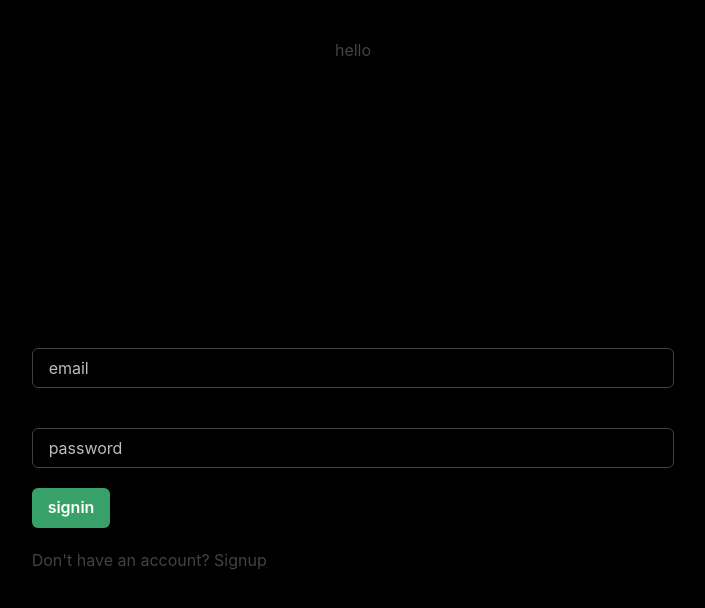
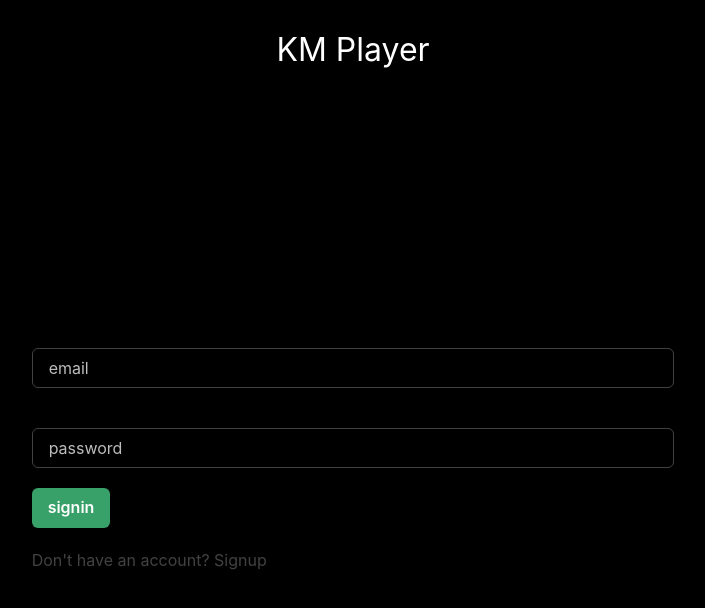
Before and after one commit to arkarhtethan/nextjs-player, a Next.js app: page /signin in a window 1280 px wide. Shown: the top 608 px of the page, without its empty margins (287-992 px from the left). Built offline with nearby package versions, Linux system fonts and the light colour scheme.

Commit message:
Title added

```diff
--- a/components/authForm.tsx
+++ b/components/authForm.tsx
@@ -1,4 +1,4 @@
-import { Box, Flex } from '@chakra-ui/layout';
+import { Box, Flex, Text } from '@chakra-ui/layout';
 import { Button, Input } from '@chakra-ui/react';
 import Link from 'next/link';
 import { useRouter } from 'next/router';
@@ -20,7 +20,7 @@ const AuthForm = ({ mode }: { mode: "signin" | "signup" }) => {
     return (
         <Box height="100vh" width="100vw" bg="black">
             <Flex justify="center" align="center" height="100px">
-                hello
+                <Text fontSize="32px" color="white">KM Player</Text>
             </Flex>
             <Flex justify="center" align="center" height="calc(100vh - 100px)">
                 <form onSubmit={submitHandler}>
```
